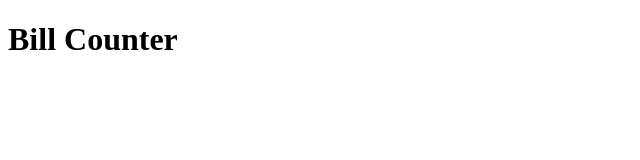
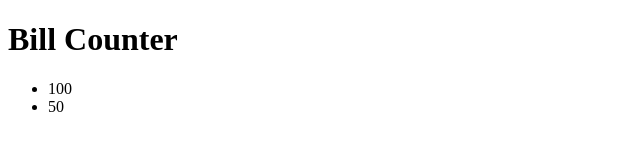
Before and after one commit to strider1212/bill-counter, a plain HTML site: page index.html in a window 1280 px wide. Shown: the full height of the page, 0-640 px from the left. Drawn offline with Linux system fonts and the light colour scheme.

Commit message:
can render list to HTML

```diff
--- a/index.html
+++ b/index.html
@@ -8,6 +8,7 @@
   </head>
   <body>
     <h1>Bill Counter</h1>
+    <ul id="bill-list"></ul>
 
     <script type="module" src="main.js"></script>
   </body>
--- a/main.js
+++ b/main.js
@@ -1,3 +1,16 @@
 import { BillCounter } from "./utils/BillCounter.js";
 
-console.log(BillCounter(100))
+const bills = BillCounter(150)
+
+const renderList = (bills) => {
+  const list = document.getElementById("bill-list");
+
+  bills.forEach(bill => {
+    const listItem = document.createElement("li");
+    listItem.textContent = bill;
+    list.appendChild(listItem);
+  })
+
+}
+
+renderList(bills)
```
